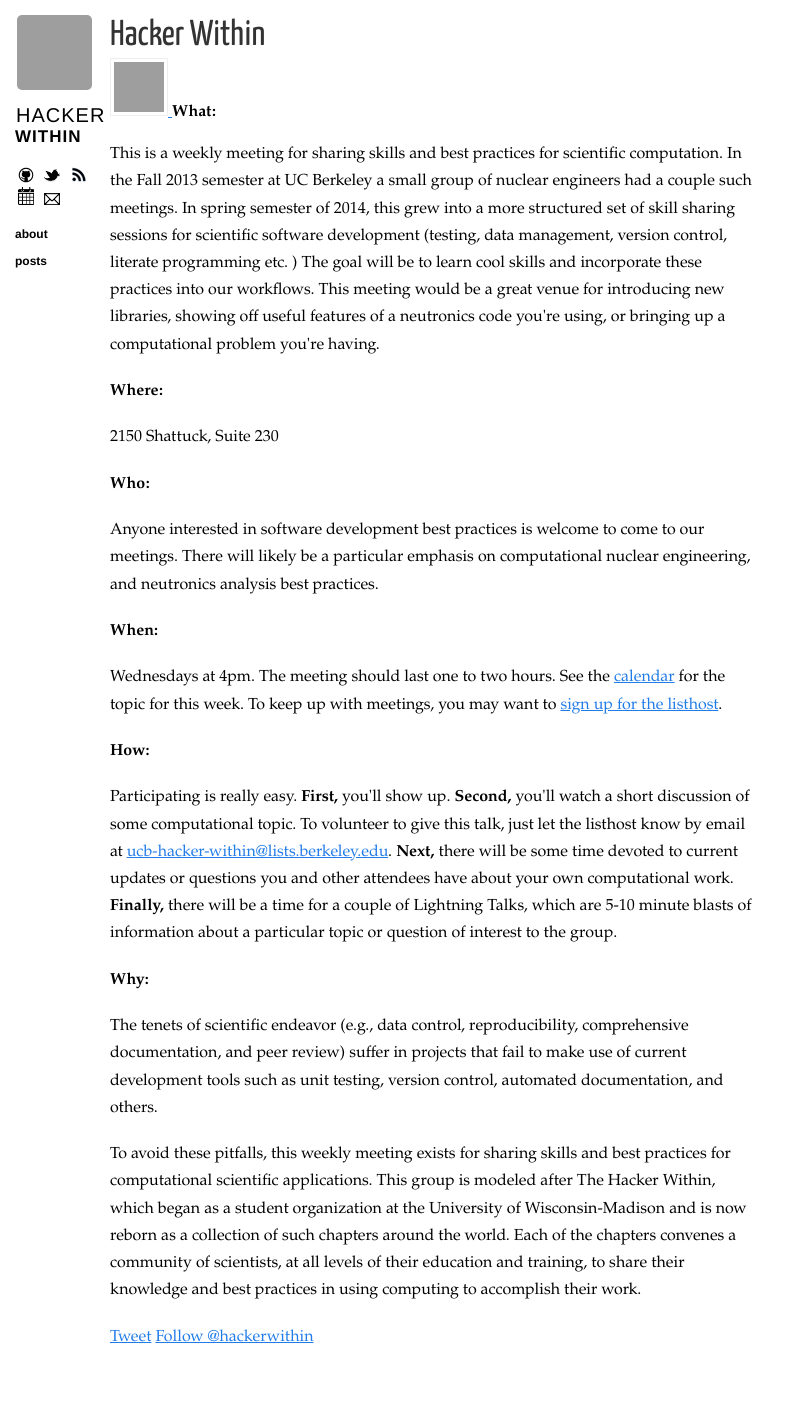
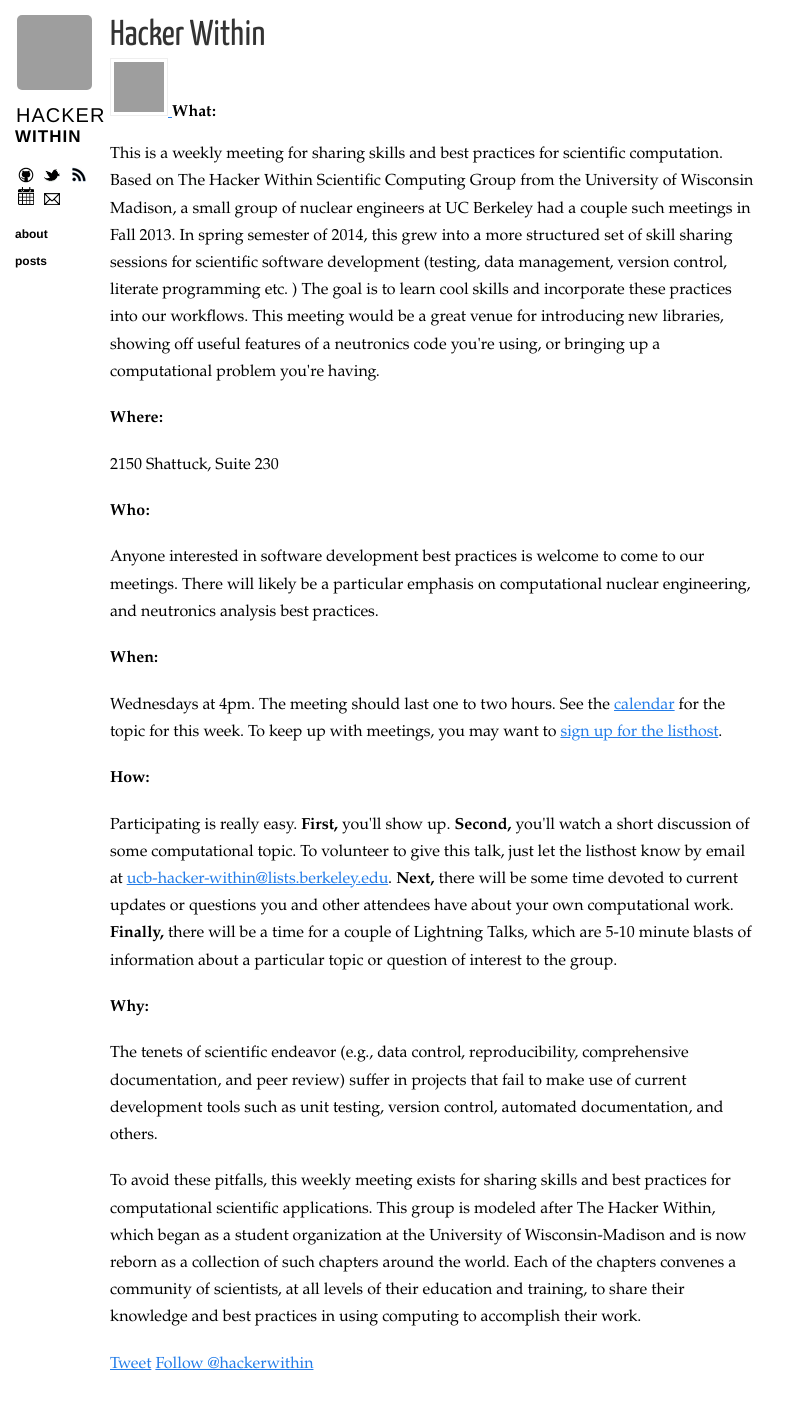
Before and after one commit to thehackerwithin/berkeley, a Jekyll site: the page built from about.html, in a window 1280 px wide. Shown: the whole page, without its empty margins (0-800 px from the left). Built offline with Jekyll 4.4.1, drawn with Linux system fonts in a browser that asks for light colours; nearby versions of some CDN libraries; Markdown is read by kramdown in place of the engine named in the settings; comment, search, counter and statistics services are not loaded; before the commit the page ends 1401 px from its top, so only the background shows below that; grey boxes are pictures that could not be loaded.

Commit message:
more update. possibly final

```diff
--- a/about.html
+++ b/about.html
@@ -16,14 +16,16 @@
 
       <p>
       This is a weekly meeting for sharing skills and best practices for
-      scientific computation. In the Fall 2013 semester at UC Berkeley a small group of nuclear
-      engineers had a couple such meetings. In spring semester of 2014, this
-      grew into a more structured set of skill sharing sessions for scientific
-      software development (testing, data management, version control, literate
-      programming etc. ) The goal will be to learn cool skills and incorporate
-      these practices into our workflows. This meeting would be a great venue
-      for introducing new libraries, showing off useful features of a neutronics
-      code you're using, or bringing up a computational problem you're having.
+      scientific computation. Based on The Hacker Within Scientific Computing
+      Group from the University of Wisconsin Madison, a small group of nuclear
+      engineers at UC Berkeley had a couple such meetings in Fall 2013. In
+      spring semester of 2014, this grew into a more structured set of skill
+      sharing sessions for scientific software development (testing, data
+      management, version control, literate programming etc. ) The goal is to
+      learn cool skills and incorporate these practices into our workflows. This
+      meeting would be a great venue for introducing new libraries, showing off
+      useful features of a neutronics code you're using, or bringing up a
+      computational problem you're having.
       </p>
 
       <p>
```
